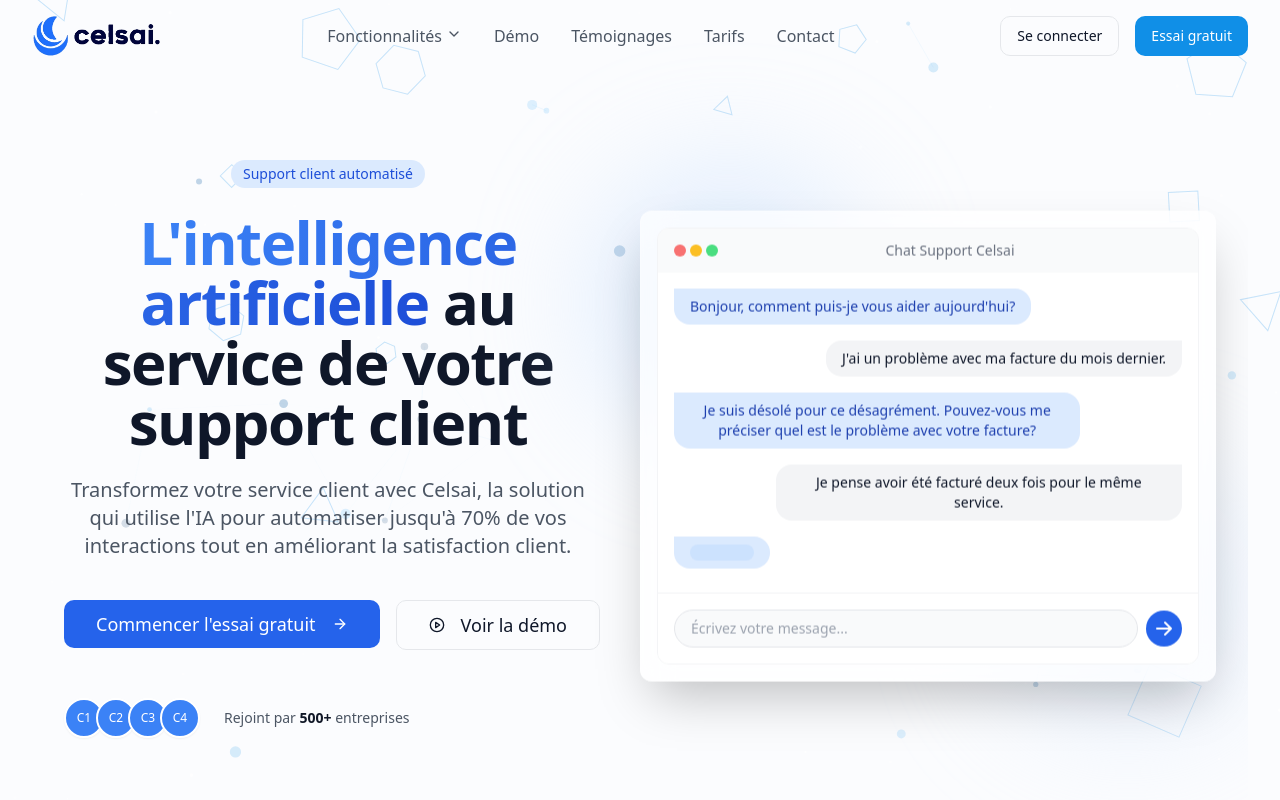
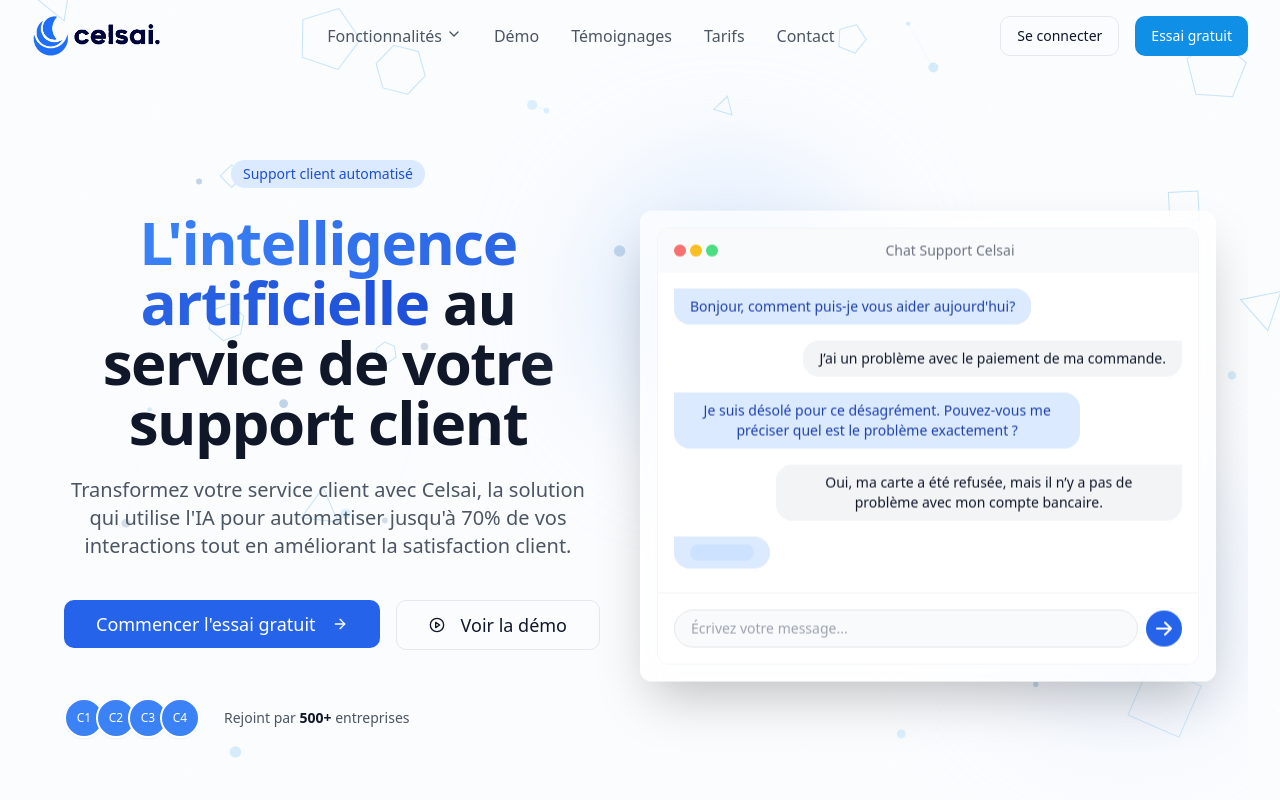
Before and after one commit to Yuri95200/celsai, a React (Vite) app: page / in a window 1280 px wide. Shown: the top 800 px of the page. Built offline with nearby package versions, Linux system fonts and the light colour scheme.

Commit message:
Visual edit in Lovable
Edited UI in Lovable

```diff
--- a/src/components/Hero.tsx
+++ b/src/components/Hero.tsx
@@ -3,7 +3,6 @@ import { Container } from "@/components/ui/container";
 import { Button } from "@/components/ui/button";
 import { ArrowRight, PlayCircle } from "lucide-react";
 import { Link } from "react-router-dom";
-
 const Hero = () => {
   return <section className="pt-32 pb-20 overflow-hidden">
       <Container>
@@ -67,17 +66,17 @@ const Hero = () => {
                   </div>
                   <div className="flex justify-end mb-4">
                     <div className="bg-gray-100 rounded-2xl rounded-tr-none py-2 px-4 max-w-[80%]">
-                      <p className="text-sm">J'ai un problème avec ma facture du mois dernier.</p>
+                      <p className="text-sm">J’ai un problème avec le paiement de ma commande.</p>
                     </div>
                   </div>
                   <div className="flex mb-4">
                     <div className="bg-blue-100 text-blue-800 rounded-2xl rounded-tl-none py-2 px-4 max-w-[80%]">
-                      <p className="text-sm">Je suis désolé pour ce désagrément. Pouvez-vous me préciser quel est le problème avec votre facture?</p>
+                      <p className="text-sm">Je suis désolé pour ce désagrément. Pouvez-vous me préciser quel est le problème exactement ?</p>
                     </div>
                   </div>
                   <div className="flex justify-end mb-4">
                     <div className="bg-gray-100 rounded-2xl rounded-tr-none py-2 px-4 max-w-[80%]">
-                      <p className="text-sm">Je pense avoir été facturé deux fois pour le même service.</p>
+                      <p className="text-sm">Oui, ma carte a été refusée, mais il n’y a pas de problème avec mon compte bancaire.</p>
                     </div>
                   </div>
                   <div className="flex mb-4">
@@ -103,5 +102,4 @@ const Hero = () => {
       </Container>
     </section>;
 };
-
 export default Hero;
```
